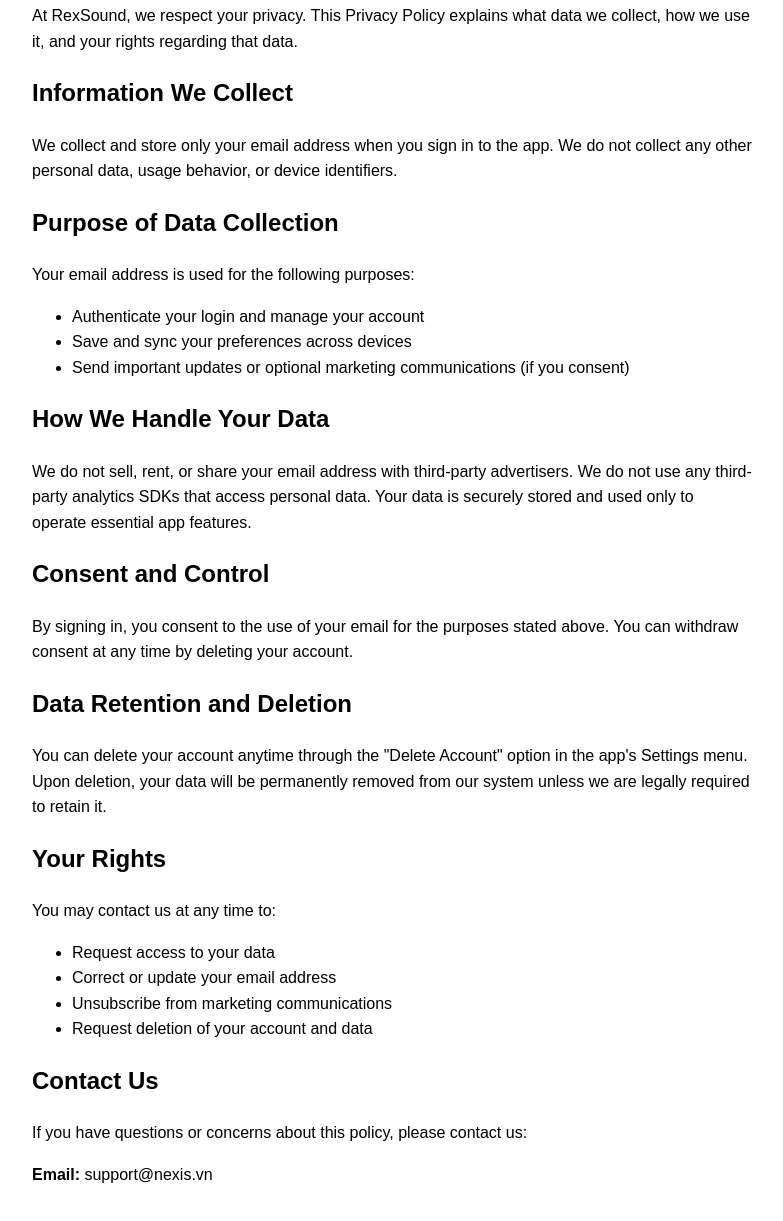
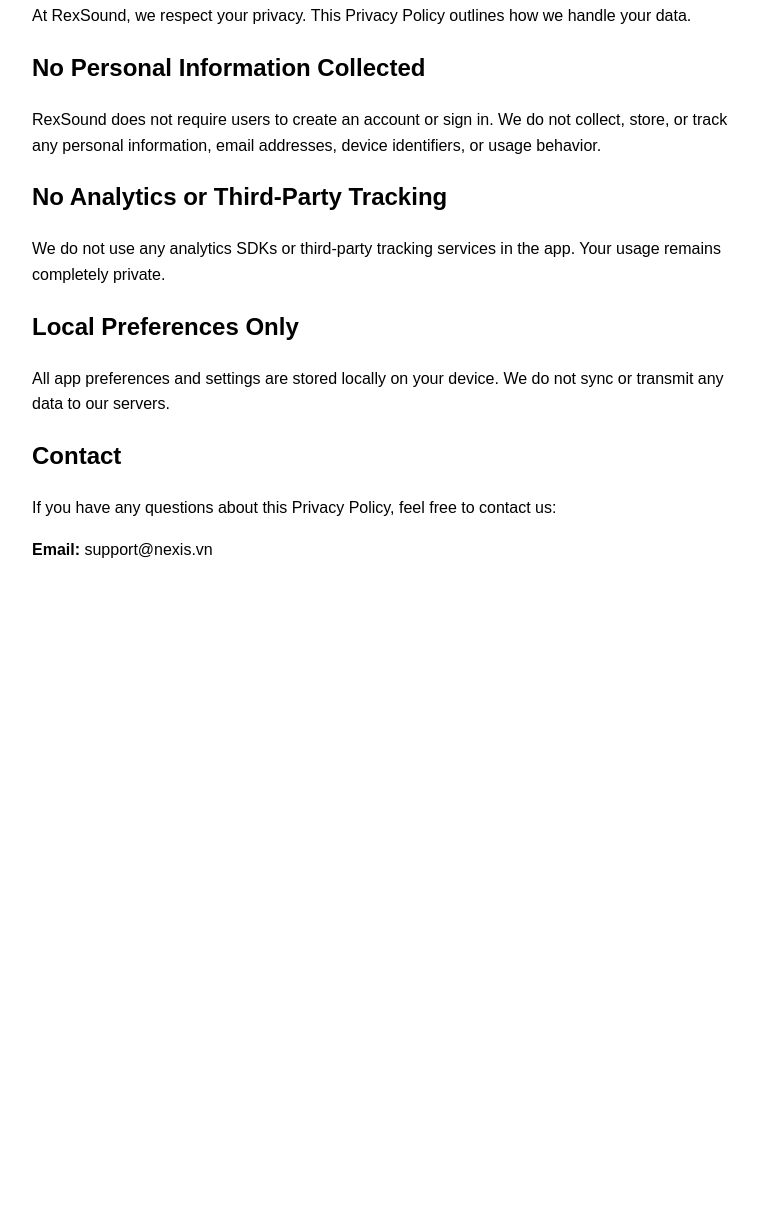
Before and after one commit to nexis-vn/home, a plain HTML site: page privacy.html in a window 1280 px wide. Shown: the part 151-1372 px from the top of the page, without its empty margins (248-1031 px from the left). After the commit the page ends 800 px from the top, so only its background shows below. Drawn offline with Linux system fonts and the light colour scheme.

Commit message:
Update privacy.html

```diff
--- a/privacy.html
+++ b/privacy.html
@@ -21,39 +21,19 @@
   <h1>Privacy Policy for RexSound</h1>
   <p><strong>Effective Date:</strong> May 1, 2025</p>
 
-  <p>At RexSound, we respect your privacy. This Privacy Policy explains what data we collect, how we use it, and your rights regarding that data.</p>
+  <p>At RexSound, we respect your privacy. This Privacy Policy outlines how we handle your data.</p>
 
-  <h2>Information We Collect</h2>
-  <p>We collect and store only your email address when you sign in to the app. We do not collect any other personal data, usage behavior, or device identifiers.</p>
+  <h2>No Personal Information Collected</h2>
+  <p>RexSound does not require users to create an account or sign in. We do not collect, store, or track any personal information, email addresses, device identifiers, or usage behavior.</p>
 
-  <h2>Purpose of Data Collection</h2>
-  <p>Your email address is used for the following purposes:</p>
-  <ul>
-    <li>Authenticate your login and manage your account</li>
-    <li>Save and sync your preferences across devices</li>
-    <li>Send important updates or optional marketing communications (if you consent)</li>
-  </ul>
+  <h2>No Analytics or Third-Party Tracking</h2>
+  <p>We do not use any analytics SDKs or third-party tracking services in the app. Your usage remains completely private.</p>
 
-  <h2>How We Handle Your Data</h2>
-  <p>We do not sell, rent, or share your email address with third-party advertisers. We do not use any third-party analytics SDKs that access personal data. Your data is securely stored and used only to operate essential app features.</p>
+  <h2>Local Preferences Only</h2>
+  <p>All app preferences and settings are stored locally on your device. We do not sync or transmit any data to our servers.</p>
 
-  <h2>Consent and Control</h2>
-  <p>By signing in, you consent to the use of your email for the purposes stated above. You can withdraw consent at any time by deleting your account.</p>
-
-  <h2>Data Retention and Deletion</h2>
-  <p>You can delete your account anytime through the "Delete Account" option in the app's Settings menu. Upon deletion, your data will be permanently removed from our system unless we are legally required to retain it.</p>
-
-  <h2>Your Rights</h2>
-  <p>You may contact us at any time to:</p>
-  <ul>
-    <li>Request access to your data</li>
-    <li>Correct or update your email address</li>
-    <li>Unsubscribe from marketing communications</li>
-    <li>Request deletion of your account and data</li>
-  </ul>
-
-  <h2>Contact Us</h2>
-  <p>If you have questions or concerns about this policy, please contact us:</p>
+  <h2>Contact</h2>
+  <p>If you have any questions about this Privacy Policy, feel free to contact us:</p>
   <p><strong>Email:</strong> support@nexis.vn</p>
 
 </body>
```
